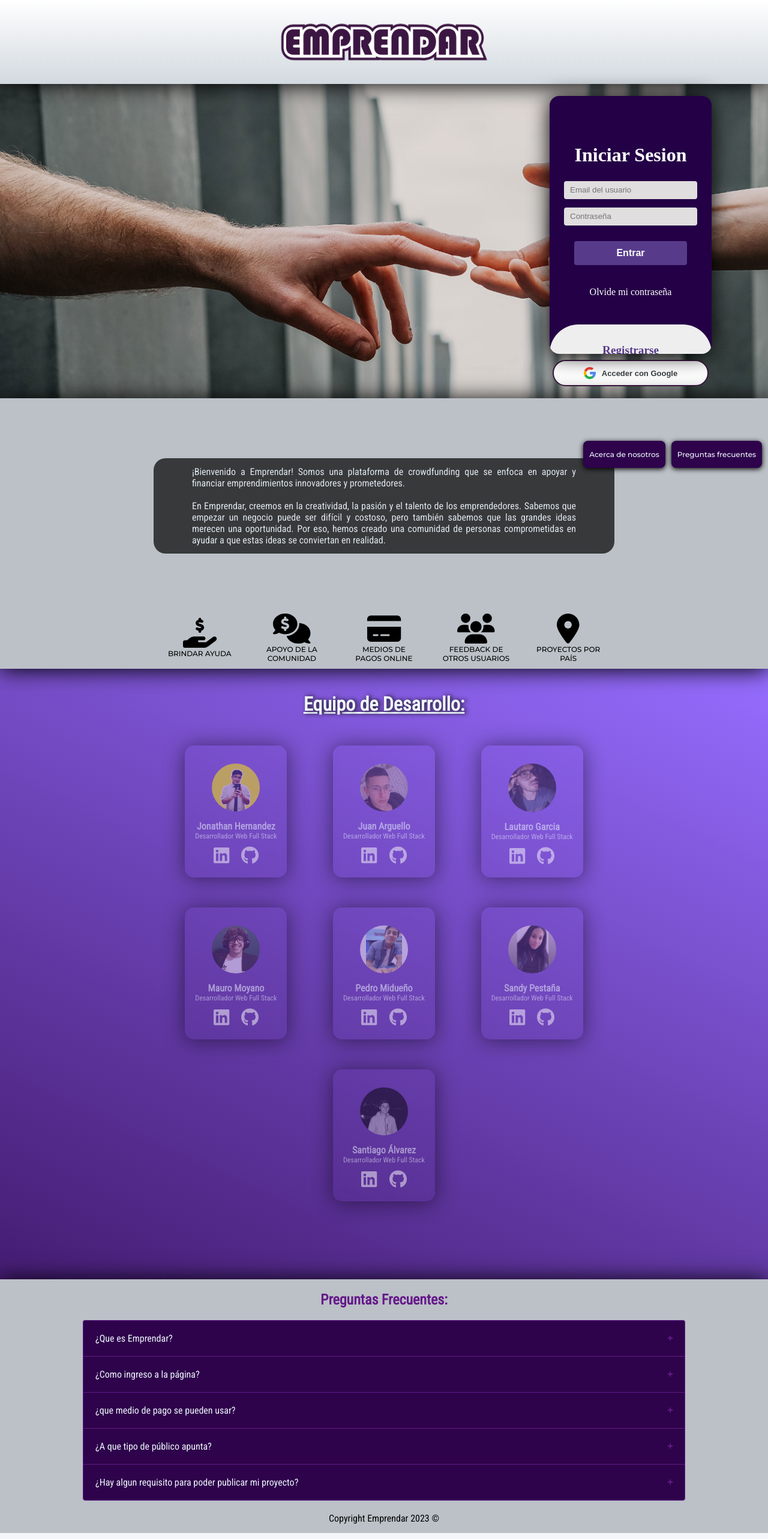
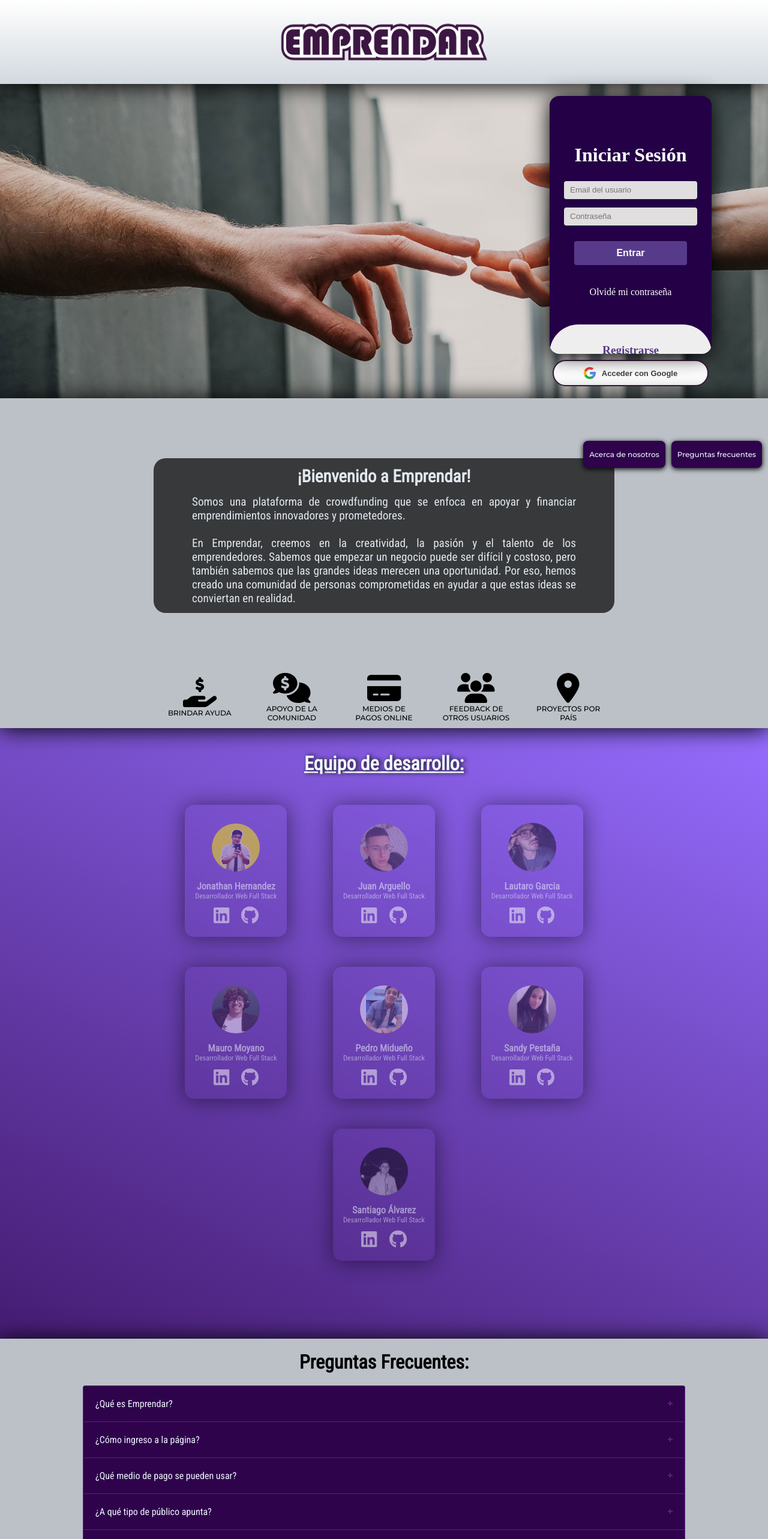
Before and after one commit to MauroMoyano/Emprendar_Front, a Next.js app: page / in a window 1280 px wide. Shown: the top 2566 px of the page at 60% size. Built offline with nearby package versions, Linux system fonts and the light colour scheme; no server answers.

Commit message:
ajustes de ortogarfía en landing

```diff
--- a/components/QandA.jsx
+++ b/components/QandA.jsx
@@ -9,42 +9,37 @@ export default function QandA (){
                             <div>
                                 <label className={style.accordion}>
                                     <input type='checkbox' name='checkbox-accordion' />
-                                    <div className={style.accordion__header}>¿Que es Emprendar?</div>
+                                    <div className={style.accordion__header}>¿Qué es Emprendar?</div>
                                     <div className={style.accordion__content}>
-                                        <h6>¿Que es Emprendar?</h6>
-                                        <p>Es una plataforma de crowdfunding en la que podrás encontrarte con un montón de proyectos a los cuales podrás darles tu apoyo, así tambien como poder publicar tu propio proyecto</p>
+                                        <p>Es una plataforma de crowdfunding en la que podrás encontrarte con un montón de proyectos a los cuales podrás darles tu apoyo, y/o publicar tu propio proyecto</p>
                                     </div>
                                 </label>
                                 <label className={style.accordion}>
                                     <input type='checkbox' name='checkbox-accordion' />
-                                    <div className={style.accordion__header}>¿Como ingreso a la página?</div>
+                                    <div className={style.accordion__header}>¿Cómo ingreso a la página?</div>
                                     <div className={style.accordion__content}>
-                                        <h6>¿Como ingreso a la página?</h6>
-                                        <p>Simplemente debes registrarte e iniciar sesión con el formulario que aparece al principio de la página, tambien puedes loguearte usando tu cuenta de Google</p>
+                                        <p>Simplemente debes registrarte e iniciar sesión con el formulario que aparece al principio de la página. También puedes loguearte usando tu cuenta de Google</p>
                                     </div>
                                 </label>
                                 <label className={style.accordion}>
                                     <input type='checkbox' name='checkbox-accordion' />
-                                    <div className={style.accordion__header}>¿que medio de pago se pueden usar?</div>
+                                    <div className={style.accordion__header}>¿Qué medio de pago se pueden usar?</div>
                                     <div className={style.accordion__content}>
-                                        <h6>¿que medio de pago se pueden usar?</h6>
-                                        <p>Dentro de la página tendrás acceso a medios de pagos con tarjeta de crédito y debito, a través de la plataforma Stripe</p>
+                                        <p>Dentro de la página tendrás acceso a medios de pago con tarjeta de crédito y débito, a través de la plataforma Stripe</p>
                                     </div>
                                 </label>
                                 <label className={style.accordion}>
                                     <input type='checkbox' name='checkbox-accordion' />
-                                    <div className={style.accordion__header}>¿A que tipo de público apunta?</div>
+                                    <div className={style.accordion__header}>¿A qué tipo de público apunta?</div>
                                     <div className={style.accordion__content}>
-                                        <h6>¿A que tipo de público apunta?</h6>
-                                        <p>Esta pensada para personas de Latino América entre 18 y 65 años de edad</p>
+                                        <p>Está pensada para personas de Latino América entre 18 y 65 años de edad</p>
                                     </div>
                                 </label>
                                 <label className={style.accordion}>
                                     <input type='checkbox' name='checkbox-accordion' />
-                                    <div className={style.accordion__header}>¿Hay algun requisito para poder publicar mi proyecto?</div>
+                                    <div className={style.accordion__header}>¿Hay algún requisito para poder publicar mi proyecto?</div>
                                     <div className={style.accordion__content}>
-                                        <h6>¿Hay algun requisito para poder publicar mi proyecto?</h6>
-                                        <p>Una vez registrado, podras acceder al formulario de creación, en el cual debes detallar muy bien tu proyecto, tus objetivos y luego pasara por una etapa de aprobacion por la administración de la página</p>
+                                        <p>Una vez registrado, podrás acceder al formulario de creación en el cual debes detallar muy bien tu proyecto, tus objetivos, y luego pasará por una etapa de aprobación por la administración de la página</p>
                                     </div>
                                 </label>
                             </div>
--- a/components/aboutUsLanding.jsx
+++ b/components/aboutUsLanding.jsx
@@ -9,7 +9,7 @@ export default function AboutUsLanding (){
     return (
         <div className={style.container}>
             <div className={style.titleObject}>
-                <h1>Equipo de Desarrollo:</h1>
+                <h1>Equipo de desarrollo:</h1>
             </div>
 
             <div className={style.cardAbout}>
--- a/components/formLanding/formLanding.jsx
+++ b/components/formLanding/formLanding.jsx
@@ -170,7 +170,7 @@ export default function FormLanding() {
               htmlFor="chk"
               aria-hidden="true"
             >
-              Iniciar Sesion
+              Iniciar Sesión
             </label>
             <input
               className={style.input}
@@ -189,7 +189,7 @@ export default function FormLanding() {
               placeholder="Contraseña"
             />
             <button onClick={() => sendDataLogIn(formLogIn)}>Entrar</button>
-            <Link className={style.password} href='/resetPassword'>Olvide mi contraseña</Link>
+            <Link className={style.password} href='/resetPassword'>Olvidé mi contraseña</Link>
           </form>
         </div>
         <div className={style.sign_In}>
@@ -225,7 +225,7 @@ export default function FormLanding() {
               value={formSignIn.user_name}
               onChange={handlerSignIn}
               type="text"
-              placeholder="Nombre de Usuario"
+              placeholder="Nombre de usuario"
             />
             <input
               className={style.input}
--- a/components/styles/QandA.module.css
+++ b/components/styles/QandA.module.css
@@ -18,9 +18,9 @@
 }
 
 .column h2{
-        color: #66198a;
         text-align: center;
         margin: 20px 0;
+		font-size: 2em;
 }
 
  .accordion {
--- a/src/pages/index.jsx
+++ b/src/pages/index.jsx
@@ -64,7 +64,8 @@ export default function Landing(){
 
                     <div className={style.boxIn}>
                                 <div className={style.lorems}>
-                                    <p>¡Bienvenido a Emprendar! Somos una plataforma de crowdfunding que se enfoca en apoyar y financiar emprendimientos innovadores y prometedores.</p><br/>
+                                    <h2>¡Bienvenido a Emprendar!</h2>
+                                    <p>Somos una plataforma de crowdfunding que se enfoca en apoyar y financiar emprendimientos innovadores y prometedores.</p><br/>
                                     <p>En Emprendar, creemos en la creatividad, la pasión y el talento de los emprendedores. Sabemos que empezar un negocio puede ser difícil y costoso, pero también sabemos que las grandes ideas merecen una oportunidad. Por eso, hemos creado una comunidad de personas comprometidas en ayudar a que estas ideas se conviertan en realidad.</p>
                                 </div>
                                 <div className={style.infoContainer}>
--- a/src/pages/styles/landingExtra.module.css
+++ b/src/pages/styles/landingExtra.module.css
@@ -77,12 +77,17 @@
     background-color: black;
     opacity: 70%;
     color: aliceblue;
-    font-size: 1rem;
+    font-size: 1.2rem;
     padding: 1%;
     padding-left: 5%;
     padding-right: 5%;
     border-radius: 20px;
 
+}
+
+.lorems h2{
+    text-align: center;
+    margin-bottom: 0.5em;
 }
 
 .infoContainer{
```
